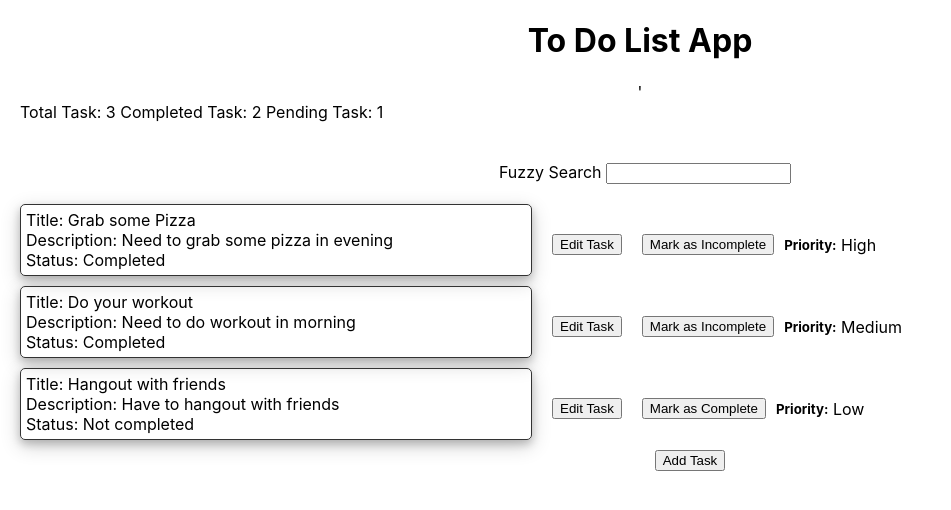
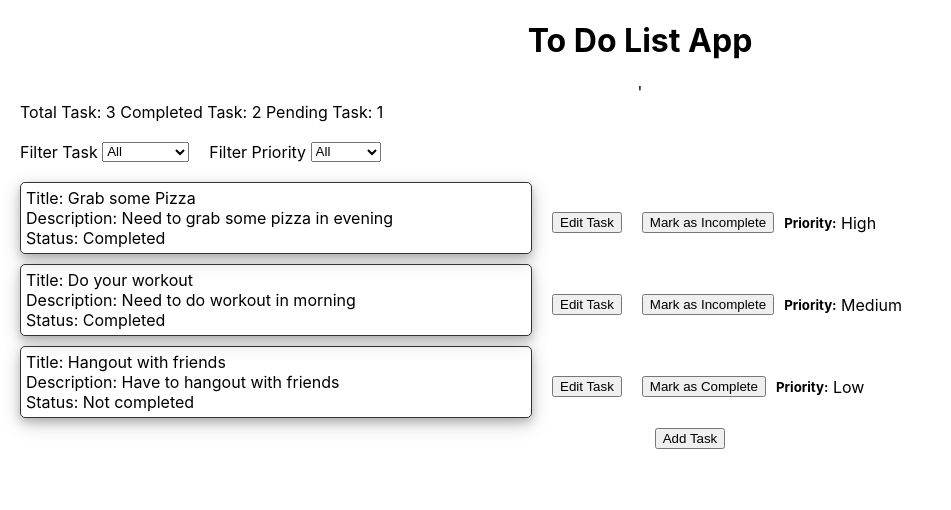
Before and after one commit to yatendradubey/todoApp, a React (Create React App) app: page / in a window 1280 px wide. Shown: the top 510 px of the page, without its empty margins (0-951 px from the left). Built offline with nearby package versions, Linux system fonts and the light colour scheme.

Commit message:
added filter

```diff
--- a/src/components/ToDoList/ToDoList.css
+++ b/src/components/ToDoList/ToDoList.css
@@ -61,3 +61,13 @@
 .priorityLabel {
   margin-left: 10px;
 }
+
+.filterTaskContainer {
+  margin-left: 20px;
+  display: flex;
+  margin-bottom: 20px;
+}
+
+.filterContainer {
+  display: flex;
+}
--- a/src/components/ToDoList/ToDoList.js
+++ b/src/components/ToDoList/ToDoList.js
@@ -1,4 +1,4 @@
-import React, {useContext, useState } from "react";
+import React, { useContext, useState } from "react";
 import "./ToDoList.css";
 import AddTask from "./AddTask/AddTask";
 import { useNavigate } from "react-router-dom";
@@ -6,9 +6,12 @@ import { TaskContext } from "../../TaskContext";
 
 const ToDoList = (props) => {
   const navigate = useNavigate();
+  const taskData = useContext(TaskContext);
   const [tasks, setTasks] = useState(props.sampleData);
   const [visible, setVisible] = useState(false);
-  const taskData = useContext(TaskContext)
+  const [filterTask, setFilterTask] = useState("All");
+  const [filterPriority, setFilterPriority] = useState("All");
+  const [allTasks, setAllTasks] = useState();
 
   let count = 0;
 
@@ -24,7 +27,6 @@ const ToDoList = (props) => {
     setTasks(newTasks);
     taskData.setTaskList([...newTasks]);
   };
-
 
   function handleClick(i) {
     navigate(`/editTask/${i}`);
@@ -51,6 +53,44 @@ const ToDoList = (props) => {
     return count;
   };
 
+  const handleTaskFilter = (event) => {
+    const tasksCopy = JSON.parse(JSON.stringify(taskData.taskList.taskList));
+    setFilterTask(event.target.value);
+    if (event.target.value === "Active") {
+      const activeTasks = tasksCopy.filter((task) => !task.completed);
+      setTasks(activeTasks);
+    } else if (event.target.value === "Completed") {
+      const completedTasks = tasksCopy.filter((task) => task.completed);
+      setTasks(completedTasks);
+    } else {
+      setTasks(tasksCopy);
+    }
+  };
+
+  const handlePriorityFilter = (event) => {
+    console.log("===> event", event.target.value, taskData.taskList.taskList);
+    const tasksCopy = JSON.parse(JSON.stringify(taskData.taskList.taskList));
+    setFilterPriority(event.target.value);
+    if (event.target.value === "High") {
+      const highPriorityTasks = tasksCopy.filter(
+        (task) => task.priority === "High"
+      );
+      setTasks(highPriorityTasks);
+    } else if (event.target.value === "Medium") {
+      const mediumPriorityTasks = tasksCopy.filter(
+        (task) => task.priority === "Medium"
+      );
+      setTasks(mediumPriorityTasks);
+    } else if (event.target.value === "Low") {
+      const lowPriorityTasks = tasksCopy.filter(
+        (task) => task.priority === "Low"
+      );
+      setTasks(lowPriorityTasks);
+    } else {
+      setTasks(tasksCopy);
+    }
+  };
+
   return (
     <div>
       <div className="container">
@@ -59,12 +99,24 @@ const ToDoList = (props) => {
           <label>Completed Task: {calculateCompletedTask()}</label>&nbsp;
           <label>Pending Task: {tasks.length - calculateCompletedTask()}</label>
         </div>
-        <div className="fuzzySearchContainer">
-          <label>Fuzzy Search</label>&nbsp;
-          <input
-            type="text"
-            // onChange={(e) => setNewTask(e.target.value)}
-          ></input>
+        <div className="filterContainer">
+          <div className="filterTaskContainer">
+            <label>Filter Task</label>&nbsp;
+            <select value={filterTask} onChange={handleTaskFilter}>
+              <option value={"All"}>All</option>
+              <option value={"Active"}>Active</option>
+              <option value={"Completed"}>Completed</option>
+            </select>
+          </div>
+          <div className="filterTaskContainer">
+            <label>Filter Priority</label>&nbsp;
+            <select value={filterPriority} onChange={handlePriorityFilter}>
+              <option value={"All"}>All</option>
+              <option value={"High"}>High</option>
+              <option value={"Medium"}>Medium</option>
+              <option value={"Low"}>Low</option>
+            </select>
+          </div>
         </div>
         {tasks.map((task, i) => {
           return (
```
Lines whose indentation alone changed are shown as unchanged.
